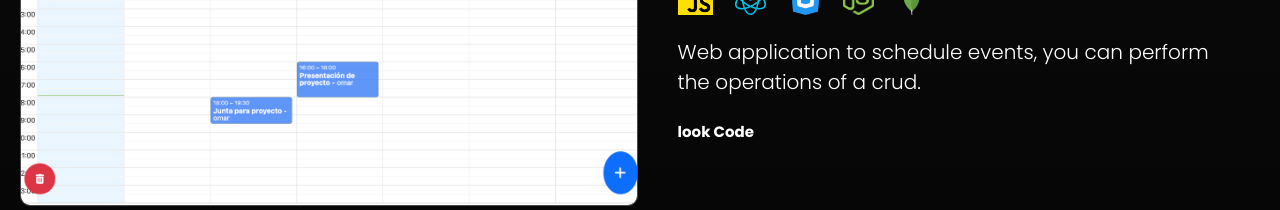
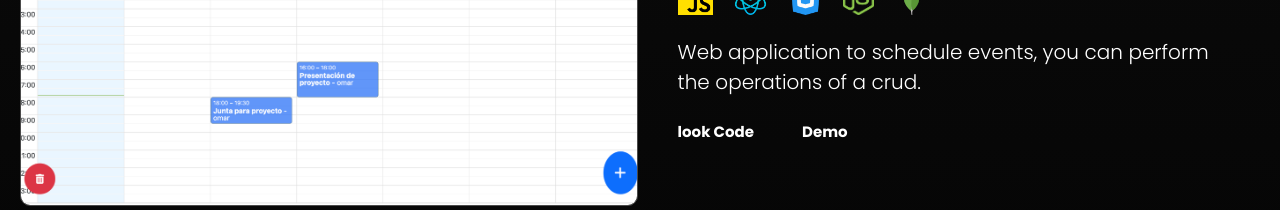
Before and after one commit to obmoreno89/portafolio, a React (Create React App) app: page / in a window 1280 px wide. Shown: the part 4200-4410 px from the top of the page. Built offline with nearby package versions, Linux system fonts and the light colour scheme.

Commit message:
new project, agree

```diff
--- a/src/App.js
+++ b/src/App.js
@@ -139,9 +139,9 @@ function App() {
           proyects='proyect-7'
           description='Web application to schedule events, you can perform the operations of a crud.'
           code='look Code'
-          // demo='Demo'
+          demo='Demo'
           urlCode='https://github.com/obmoreno89/calendar'
-          // urlDemo='https://obmoreno89.github.io/weather/'
+          urlDemo='https://calendar-node.netlify.app/auth/login'
         >
           <ProyectsIcon logo='js' />
           <ProyectsIcon logo='react' />
```
